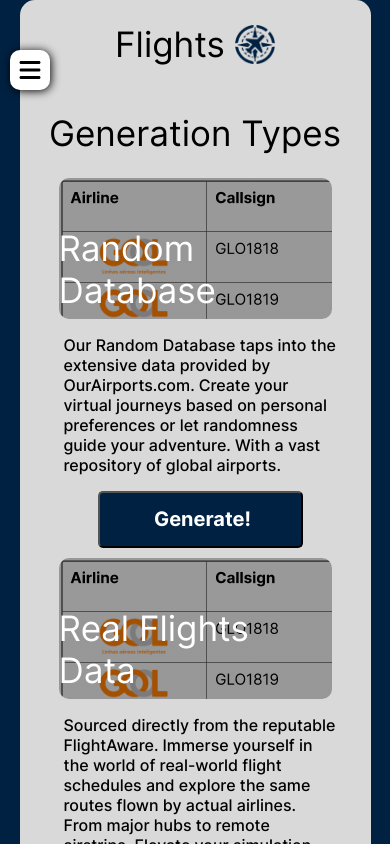
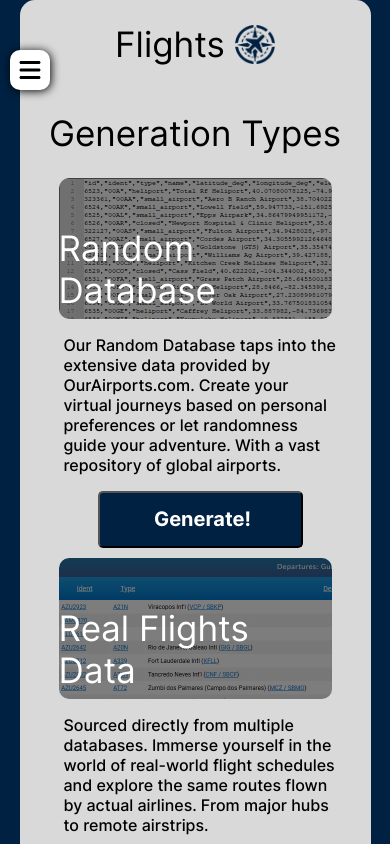
Before and after one commit to LucasmullerC/Flight-Sim-Routes, an Angular app in the folder Front-end/flight-sim-routes/: page /flights in a window 390 px wide. Shown: the top 844 px of the page. Built offline with nearby package versions, Linux system fonts and the light colour scheme.

Commit message:
Updated flights page pictures and text

```diff
--- a/Front-end/flight-sim-routes/src/app/components/banner/banner.component.html
+++ b/Front-end/flight-sim-routes/src/app/components/banner/banner.component.html
@@ -1,5 +1,5 @@
 <div class="container" [ngClass]="{'active': isRow }">
-    <div class="banner" [ngStyle]="{'background': 'linear-gradient(0deg, rgba(0, 0, 0, 0.30) 0%, rgba(0, 0, 0, 0.30) 100%), url('+imageUrl+'), lightgray 50% / cover no-repeat'}">
+    <div class="banner" [ngClass]="{'banner-row': isRow }" [ngStyle]="{'background': 'linear-gradient(0deg, rgba(0, 0, 0, 0.30) 0%, rgba(0, 0, 0, 0.30) 100%), url('+imageUrl+'), lightgray 50% / cover no-repeat'}">
         <h1>{{ title }}</h1>
     </div>
     <div class="description-button-column" [ngClass]="{'description-button': isRow }">
--- a/Front-end/flight-sim-routes/src/app/components/banner/banner.component.scss
+++ b/Front-end/flight-sim-routes/src/app/components/banner/banner.component.scss
@@ -36,6 +36,10 @@
     width: 540px;
     height: 141px;
     border-radius: 10px;
+}
+.banner-row{
+    align-items: flex-start;
+    justify-content: flex-end;
 }
 
 .banner h1{
@@ -113,6 +117,10 @@
     .banner{
         width: 100%;
     }
+    .banner-row{
+        align-items: flex-end;
+        justify-content: center
+    }
     .description-button{
         width: 100%;
     }
--- a/Front-end/flight-sim-routes/src/app/pages/flights/flights.component.html
+++ b/Front-end/flight-sim-routes/src/app/pages/flights/flights.component.html
@@ -8,7 +8,7 @@
     </div>
     <div class="banners">
         <app-banner
-        [imageUrl]="'../../assets/images/flight_generator.png'"
+        [imageUrl]="'../../assets/images/randomdb.png'"
         [title]="'Random Database'"
         [description]="'Our Random Database taps into the extensive data provided by OurAirports.com. Create your virtual journeys based on personal preferences or let randomness guide your adventure. With a vast repository of global airports.'"
         [buttonText]="'Generate!'"
@@ -17,9 +17,9 @@
         [isRow]="true"
         ></app-banner>
         <app-banner
-        [imageUrl]="'../../assets/images/flight_generator.png'"
+        [imageUrl]="'../../assets/images/flightdata.png'"
         [title]="'Real Flights Data'"
-        [description]="'Sourced directly from the reputable FlightAware. Immerse yourself in the world of real-world flight schedules and explore the same routes flown by actual airlines. From major hubs to remote airstrips. Elevate your simulation with true-to-life routes and schedules.'"
+        [description]="'Sourced directly from multiple databases. Immerse yourself in the world of real-world flight schedules and explore the same routes flown by actual airlines. From major hubs to remote airstrips.'"
         [buttonText]="'Generate!'"
         [buttonIconPath]="''"
         [routerLink]="'/flights'"
```
Also changed, not shown: Front-end/flight-sim-routes/src/assets/images/flightdata.png (added), Front-end/flight-sim-routes/src/assets/images/randomdb.png (added).
